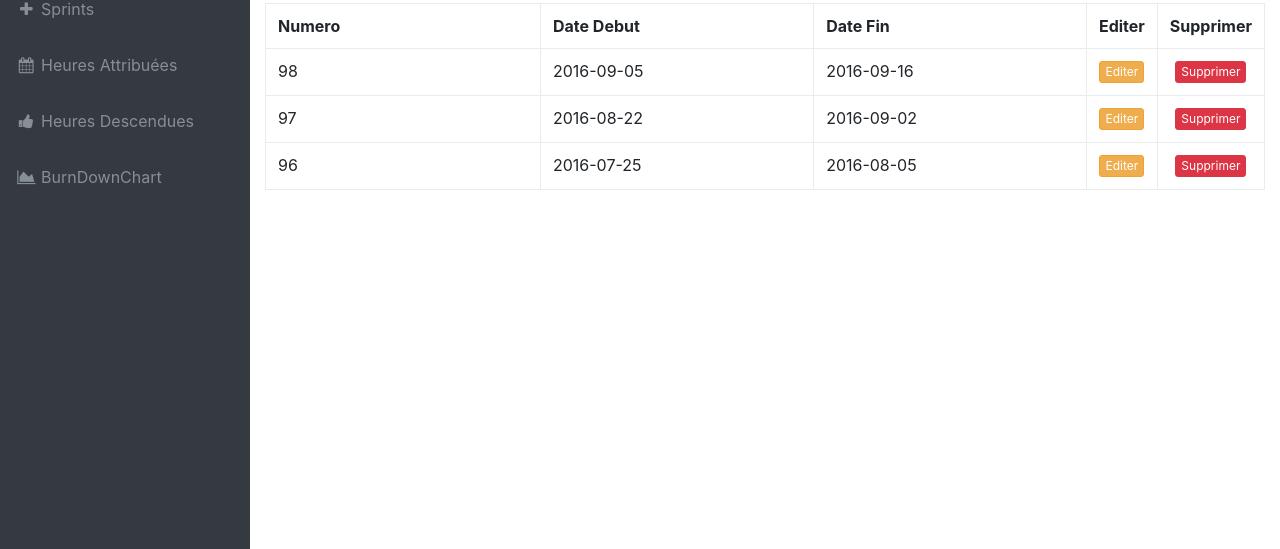
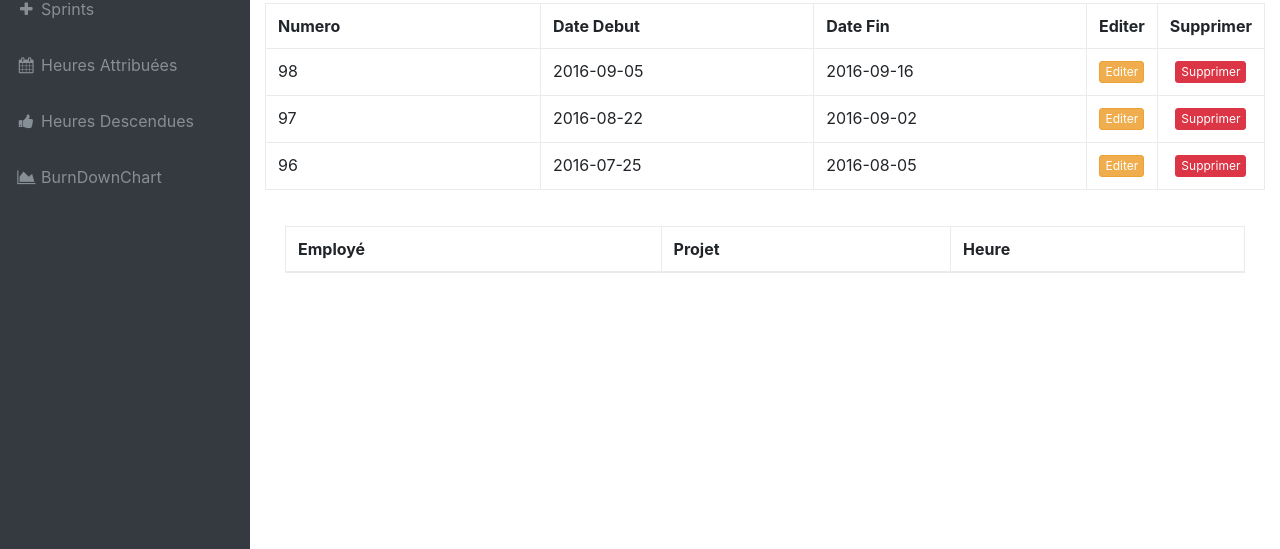
Before and after one commit to Jeje2201/LeNouveauScrum, a PHP site: page /CreerSprint.php in a window 1280 px wide. Shown: the part 131-680 px from the top of the page. Run offline with PHP 8.4, Linux system fonts and the light colour scheme; data comes from the database, SQL or seed files in the repository; lists and menus that the app fills with data are empty.

Commit message:
Ré-indentation
Ré-indentation + Suppression d'un fonction innutile laissé en commentaire

```diff
--- a/CreerSprint.php
+++ b/CreerSprint.php
@@ -15,7 +15,7 @@
       </div>
 
 
-<!-- <div class="card-body">
+      <div class="card-body">
         <div class="table-responsive">
           <table class="table table-bordered" id="datatable1" width="100%" cellspacing="0">
             <thead>
@@ -27,7 +27,7 @@
             </thead>
           </table>
         </div>
-          </div> -->
+      </div>
 
 
     </div>
@@ -78,23 +78,7 @@
     console.log('le data initial: ',data)
     $('#result').html(data); //It will display data under div tag with id result
   }
-
 });
-
-// var action = "Load"
-//   $('#datatable1').DataTable({
-
-//     ajax:{
-//       url:'action.php',
-//       columns:[
-//        {data:0},
-//        {data:1},
-//        {data:2}
-//       ]
-
-//     }
-//   })
-
 }
 
  //This JQuery code will Reset value of Modal item when modal will load for create new records
```
Lines whose indentation alone changed are shown as unchanged.
